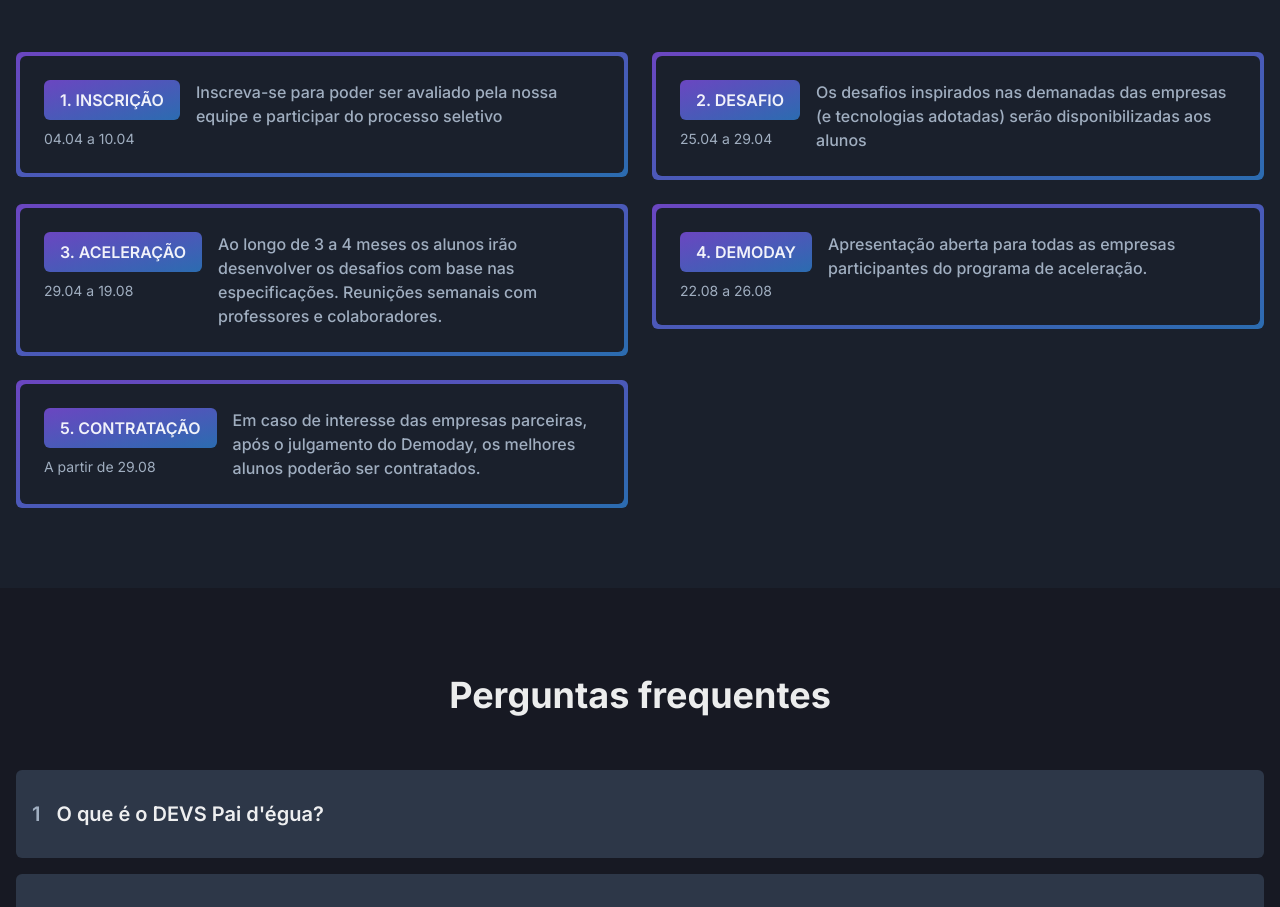
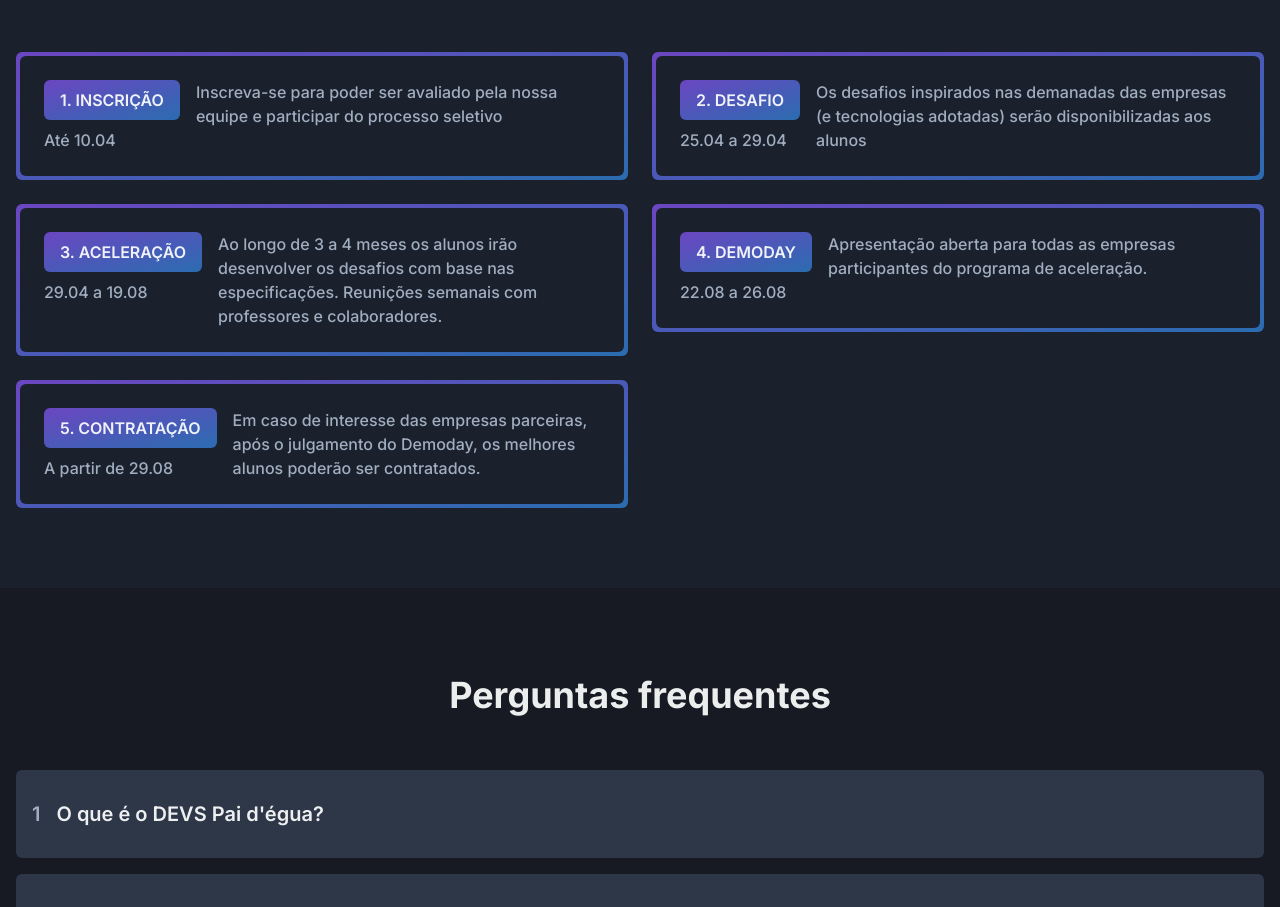
Before and after one commit to eljonathas/devspaidegua, a Next.js app: page / in a window 1280 px wide. Shown: the part 3144-4051 px from the top of the page. Built offline with nearby package versions, Linux system fonts and the light colour scheme.

Commit message:
fix: adjust date

```diff
--- a/src/components/StepsRow/index.tsx
+++ b/src/components/StepsRow/index.tsx
@@ -40,7 +40,7 @@ export const StepsRow = ({
             </Text>
           </Box>
 
-          <Text fontSize="sm" color="gray.400">
+          <Text fontSize="md" color="gray.400" fontWeight="500">
             {stepDate}
           </Text>
         </Flex>
--- a/src/pages/index.tsx
+++ b/src/pages/index.tsx
@@ -496,7 +496,7 @@ const IndexPage = () => {
                   <Fade>
                     <StepsRow
                       stepTitle="1. INSCRIÇÃO"
-                      stepDate="04.04 a 10.04"
+                      stepDate="Até 10.04"
                       stepDescription="Inscreva-se para poder ser avaliado pela nossa equipe e participar do processo seletivo"
                     />
                   </Fade>
```
